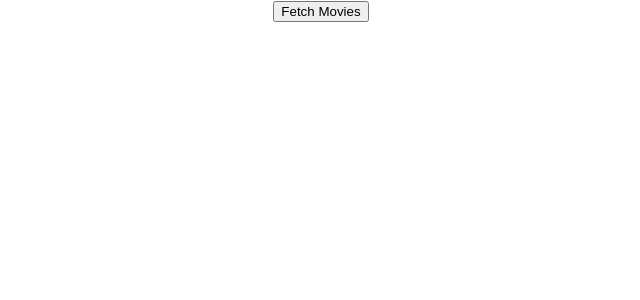
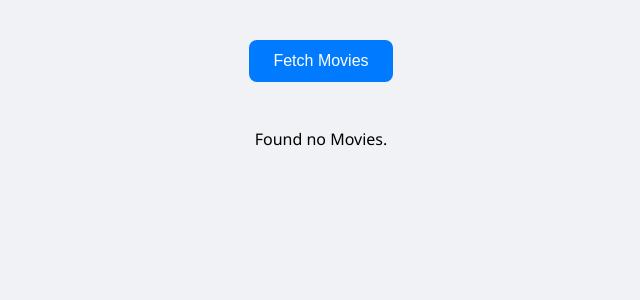
Before and after one commit to Souvik-1705/Movie-List, a React (Create React App) app: page / in a window 1280 px wide. Shown: the top 300 px of the page, without its empty margins (319-959 px from the left). Built offline with nearby package versions, Linux system fonts and the light colour scheme.

Commit message:
Added styling and updated movie display layout

```diff
--- a/src/App.css
+++ b/src/App.css
@@ -1,38 +1,37 @@
+/* App.css */
+body {
+  margin: 0;
+  padding: 0;
+  font-family: 'Segoe UI', Tahoma, Geneva, Verdana, sans-serif;
+  background-color: #f0f2f5;
+}
+
 .App {
   text-align: center;
+  padding: 40px 20px;
 }
 
-.App-logo {
-  height: 40vmin;
-  pointer-events: none;
+button {
+  padding: 12px 24px;
+  font-size: 1rem;
+  background-color: #007bff;
+  color: white;
+  border: none;
+  border-radius: 8px;
+  cursor: pointer;
+  margin-bottom: 30px;
+  transition: background-color 0.3s ease;
 }
 
-@media (prefers-reduced-motion: no-preference) {
-  .App-logo {
-    animation: App-logo-spin infinite 20s linear;
-  }
+button:hover {
+  background-color: #0056b3;
 }
 
-.App-header {
-  background-color: #282c34;
-  min-height: 100vh;
-  display: flex;
-  flex-direction: column;
-  align-items: center;
-  justify-content: center;
-  font-size: calc(10px + 2vmin);
-  color: white;
+section {
+  max-width: 800px;
+  margin: 0 auto;
 }
 
-.App-link {
-  color: #61dafb;
+ul {
+  padding: 0;
 }
-
-@keyframes App-logo-spin {
-  from {
-    transform: rotate(0deg);
-  }
-  to {
-    transform: rotate(360deg);
-  }
-}
--- a/src/App.js
+++ b/src/App.js
@@ -5,22 +5,23 @@ import { useState } from 'react';
 
 function App() {
   const[movies,setMovies]=useState([]);
+  const[isLoading,setIsLoading]=useState(false);
 
-  function fetchMoviesHandler(){
-      fetch("https://swapi.dev/api/films/",).then(response=>{
-        return response.json();
-      })
-      .then((data)=>{
+  async function fetchMoviesHandler(){
+      setIsLoading(true);
+      const response= await fetch("https://api.themoviedb.org/3/discover/movie?api_key=323e3fe5a8237f5319c4b400fb4bd2d9")
+      const data= await response.json();
+
         const transformedMovies=data.results.map(movieData=>{
             return{
-              id:movieData.episode_id,
+              id:movieData.id,
               title: movieData.title,
-              openingText:movieData.opening_crawl,
+              overview:movieData.overview,
               releaseDate:movieData.release_date
             }
         })
-        setMovies(transformedMovies)
-      })
+        setMovies(transformedMovies);
+        setIsLoading(false);
   }
   return (
     <div className="App">
@@ -30,7 +31,9 @@ function App() {
      </section>
 
      <section>
-      <MovieList movies={movies}/>
+      {!isLoading && movies.length>0 && <MovieList movies={movies}/>}
+      {!isLoading && movies.length===0 && <p>Found no Movies.</p>}
+      {isLoading && <p>Loading...</p>}
      </section>
 
     </div>
--- a/src/components/Movie.js
+++ b/src/components/Movie.js
@@ -1,13 +1,14 @@
-import React from 'react'
+import React from 'react';
+import "../styles/Movie.css";
 
-function Movie({title,releaseDate,openingText}) {
+function Movie({title,releaseDate,overview}) {
   return (
     <li className='movie'>
         <h2>{title}</h2>
         <h3>{releaseDate}</h3>
-        <p>{openingText}</p>
+        <p>{overview}</p>
     </li>
   )
 }
 
-export default Movie
+export default Movie;
--- a/src/components/MovieList.js
+++ b/src/components/MovieList.js
@@ -9,7 +9,7 @@ function MovieList({ movies }) {
           key={movie.id}
           title={movie.title}
           releaseDate={movie.releaseDate}
-          openingText={movie.openingText}
+          overview={movie.overview}
         />
       ))}
     </ul>
--- /dev/null
+++ b/src/styles/Movie.css
@@ -0,0 +1,31 @@
+/* Movie.css */
+.movie {
+    list-style: none;
+    border: 1px solid #ddd;
+    margin: 20px 0;
+    padding: 20px;
+    background: #fff;
+    border-radius: 10px;
+    text-align: left;
+    box-shadow: 0 2px 6px rgba(0,0,0,0.1);
+    transition: transform 0.2s ease;
+  }
+
+  .movie:hover {
+    transform: scale(1.02);
+  }
+
+  .movie h2 {
+    color: #2c3e50;
+    margin-bottom: 10px;
+  }
+
+  .movie h3 {
+    color: #7f8c8d;
+    margin-bottom: 10px;
+  }
+
+  .movie p {
+    color: #34495e;
+    line-height: 1.5;
+  }
```
